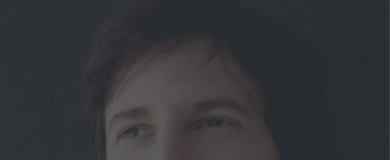
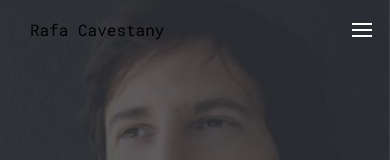
Before and after one commit to RafaCavestany/landing, a React (Create React App) app: page / in a window 390 px wide. Shown: the top 160 px of the page. Built offline with nearby package versions, Linux system fonts and the light colour scheme.

Commit message:
Fix mobile header

```diff
--- a/src/components/MobileHeader.js
+++ b/src/components/MobileHeader.js
@@ -3,13 +3,13 @@ import React, { Component } from 'react';
 class MobileHeader extends Component {
   render() {
     return (
-      <header className="header header--mobile js-hamburger-container">
+      <header className="header header--mobile">
         <a href="#project" className="header__link">
           <span className="header__txt">
             Rafa Cavestany
           </span>
         </a>
-        <div className="hamburger js-hamburger-menu">
+        <div className="hamburger">
           <div className="hamburger__container">
             <span className="hamburger__item"></span>
           </div>
--- a/src/containers/Mobile.js
+++ b/src/containers/Mobile.js
@@ -10,13 +10,13 @@ import Project from '../components/Project';
 class Mobile extends Component {
   render() {
     return (
-      <div>
+      <section>
         <MobileHeader />
         <Intro />
         <About />
         <Work />
         <Project />
-      </div>
+      </section>
     );
   }
 }
--- a/src/css/components/header.css
+++ b/src/css/components/header.css
@@ -1,7 +1,5 @@
 .header {
   position: fixed;
-  z-index: inherit;
-  top: calc(var(--header-size) * -1);
   right: 0;
   left: 0;
   box-sizing: border-box;
@@ -10,11 +8,7 @@
   display: flex;
   justify-content: flex-end;
   align-items: center;
-  animation-duration: 0.3s;
-  animation-delay: 1.1s;
-  animation-iteration-count: 1;
-  animation-fill-mode: forwards;
-  animation-name: slideFromTop;
+  z-index: inherit;
   font-family: 'Roboto Mono', monospace;
 }
 
@@ -23,6 +17,12 @@
   height: var(--header-size);
   margin-right: var(--vertical-header-size);
   margin-left: var(--vertical-header-size);
+  top: calc(var(--header-size) * -1);
+  animation-duration: 0.3s;
+  animation-delay: 1.1s;
+  animation-iteration-count: 1;
+  animation-fill-mode: forwards;
+  animation-name: slideFromTop;
 }
 
 .header--mobile {
@@ -32,6 +32,7 @@
   margin-left: 0;
   display: none;
   flex-direction: row;
+  z-index: 999;
 }
 
 .header__link {
```
